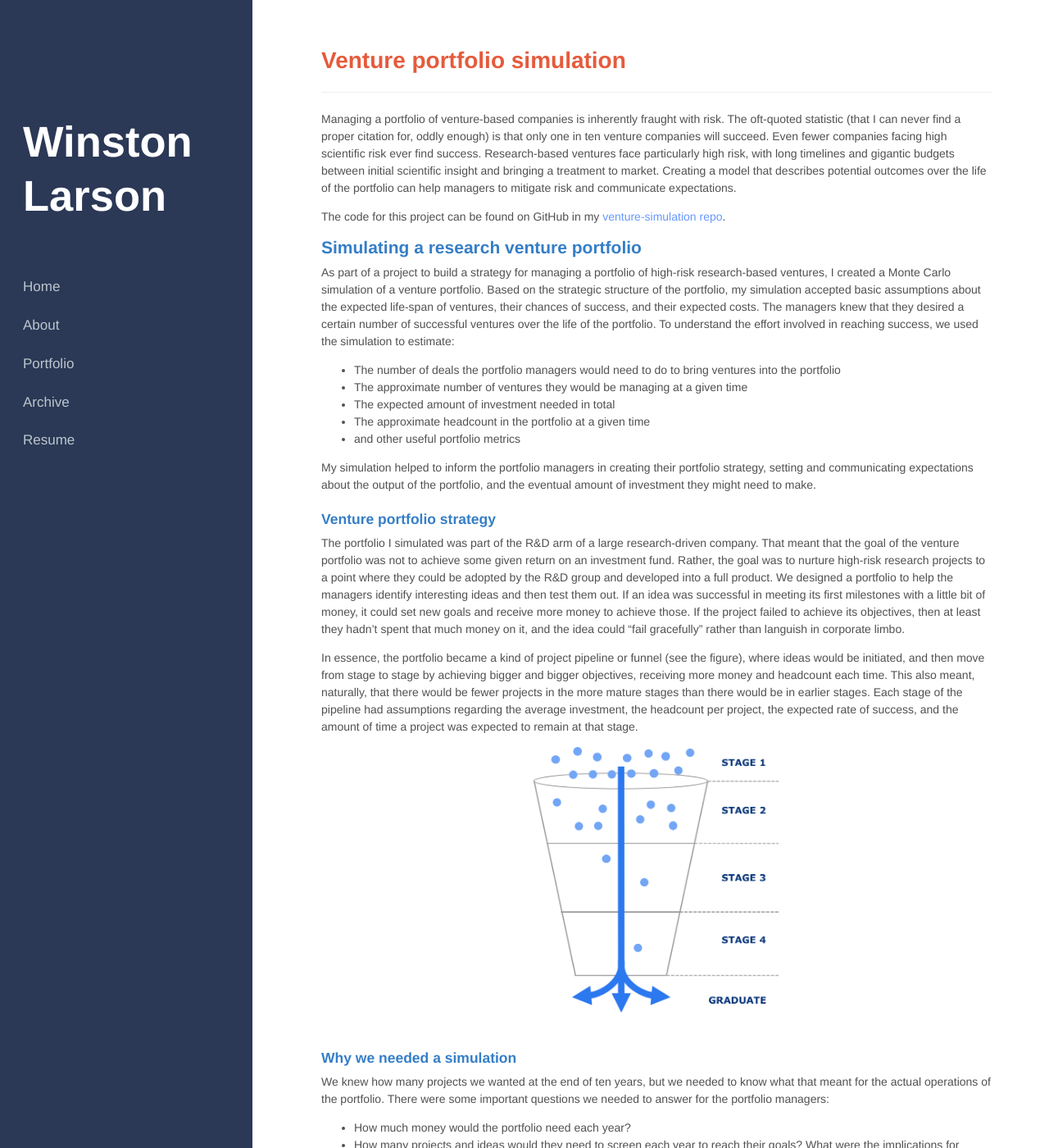
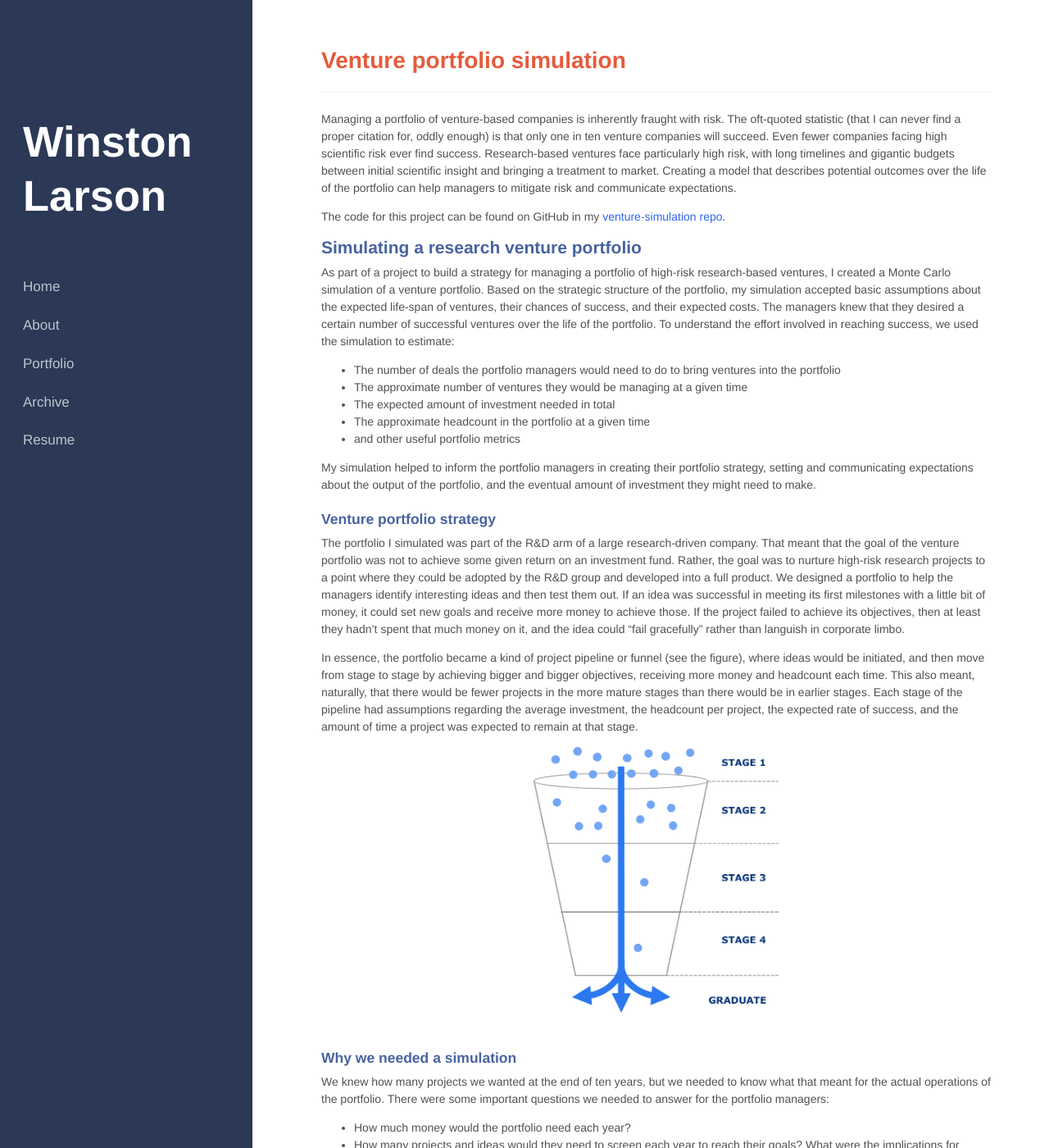
Before and after one commit to winstonlarson/old_website, a Jekyll site: the page built from venture-simulation.md, in a window 1280 px wide and 1400 px high. Shown: the whole window at 82% size. Built offline with Jekyll 4.4.1, drawn with Linux system fonts in a browser that asks for light colours; some web fonts are replaced.

Commit message:
more colors

```diff
--- a/public/css/hyde.css
+++ b/public/css/hyde.css
@@ -39,10 +39,10 @@ html {
     font-size: 14px;
   }
   h2, h3, h4, h5, h6 {
-    color: #357EC7;
+    color: #4863A0;
   }
   a {
-    color: #6698FF;
+    color: #2B65EC;
   }
 }
 @media (min-width: 58em) {
```
